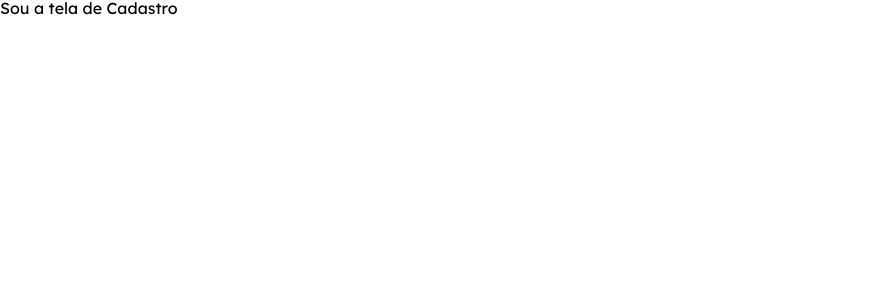
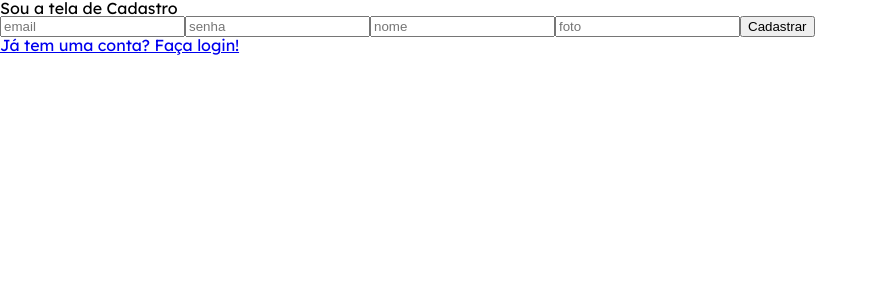
Before and after one commit to grakzanchetta/projeto10-trackit, a React (Create React App) app: page /cadastro in a window 1280 px wide. Shown: the top 300 px of the page, without its empty margins (0-878 px from the left). Built offline with nearby package versions, Linux system fonts and the light colour scheme.

Commit message:
Esqueleto das telas de login e cadastro funcionando. Próximo passo: Entender Context API para guardar os dados do login, especialmente o token.

```diff
--- a/src/assets/style.css
+++ b/src/assets/style.css
@@ -1,7 +1,19 @@
 * {
   box-sizing: border-box;
+  --cor-botao: #52B6FF;
+  --cor-app: #126BA5;
+  --cor-app-texto: #666666;
+  --cor-formulario-vazio: #DBDBDB;
+  --cor-formulario-preenchido: #AFAFAF;
+  --cor-sucesso: #8FC549;
+  --cor-fundo-app: #E5E5E5;
+  --cor-login-cadastro: #ffffff
+
+
 }
 
 body {
-  font-family: 'Lexend Deca', sans-serif;
+    width: 100vw;
+    height: 100vh;
+    font-family: 'Lexend Deca', sans-serif;
 }
--- a/src/components/Cadastro.js
+++ b/src/components/Cadastro.js
@@ -1,5 +1,58 @@
-export default function Cadastro(){
+import styled from "styled-components";
+import { Link, useNavigate } from "react-router-dom";
+import { useState } from "react";
+
+import axios from "axios";
+
+export default function Cadastro() {
+
+    const navigate = useNavigate();
+
+    const [email, setEmail] = useState("");
+    const [senha, setSenha] = useState("");
+    const [nome, setNome] = useState("");
+    const [foto, setFoto] = useState("");
+
+    function fazerCadastro(event) {
+        event.preventDefault();
+        const promise = axios.post("https://mock-api.bootcamp.respondeai.com.br/api/v2/trackit/auth/sign-up", {
+            email: email,
+            name: nome,
+            image: foto,
+            password: senha
+        });
+
+        promise.then((resposta) => {
+            console.log(resposta.data)
+            navigate("/");
+        });
+        promise.catch((erro) => {
+            console.log(erro.resposta.statusText)
+        })
+    }
+
+    function preencherCadastro() {
+        return (
+            <>
+                <input type="email" id="email" placeholder="email" value={email} onChange={e => setEmail(e.target.value)} />
+                <input type="password" placeholder="senha" value={senha} onChange={e => setSenha(e.target.value)} />
+                <input type="text" placeholder="nome" value={nome} onChange={e => setNome(e.target.value)} />
+                <input type="url" placeholder="foto" value={foto} onChange={e => setFoto(e.target.value)} />
+                <button type="submit">Cadastrar</button>
+
+            </>
+        )
+    }
+
+    const cadastroPreenchido = preencherCadastro();
     return (
-     <h1>Sou a tela de Cadastro</h1>
+        <>
+            <h1>Sou a tela de Cadastro</h1>
+            <Cadastrar onSubmit={fazerCadastro}>{cadastroPreenchido}</Cadastrar>
+            <Link to={`/`}>Já tem uma conta? Faça login!</Link>
+        </>
     )
 }
+
+const Cadastrar = styled.form`
+`
--- a/src/components/Login.js
+++ b/src/components/Login.js
@@ -1,5 +1,51 @@
+import styled from "styled-components";
+import { Link, useNavigate } from "react-router-dom";
+import { useState } from "react";
+
+import axios from "axios";
 export default function Login(){
+
+    const navigate = useNavigate();
+
+    const [email, setEmail] = useState("");
+    const [senha, setSenha] = useState("");
+
+    function fazerLogin(event) {
+        event.preventDefault();
+        const promise = axios.post("https://mock-api.bootcamp.respondeai.com.br/api/v2/trackit/auth/login", {
+            email: email,
+            password: senha
+        });
+
+        promise.then((resposta) => {
+            console.log(resposta.data)
+            navigate("/hoje");
+        });
+        promise.catch((erro) => {
+            console.log(erro.resposta.statusText)
+        })
+    }
+
+    const cadastroLogin = preencherLogin();
+
+    function preencherLogin() {
+        return (
+            <>
+                <input type="email" id="email" placeholder="email" value={email} onChange={e => setEmail(e.target.value)} />
+                <input type="password" placeholder="senha" value={senha} onChange={e => setSenha(e.target.value)} />
+                <button type="submit">Entrar</button>
+            </>
+        )
+    }
+
     return (
-     <h1>Sou a tela de Login</h1>
+        <>
+            <h1>Sou a tela de Login</h1>
+            <Logar onSubmit={fazerLogin}>{cadastroLogin}</Logar>
+            <Link to={`/cadastro`}>Não tem uma conta? Cadastre-se!</Link>
+        </>
     )
 }
+
+const Logar = styled.form`
+`
--- a/src/components/Menu.js
+++ b/src/components/Menu.js
@@ -1,5 +1,11 @@
+import { Link } from "react-router-dom";
+
 export default function Histórico(){
     return (
-     <h1>Sou o Menu</h1>
+        <>
+            <Link to={`/habitos`}>Hábitos</Link>
+            <Link to={`/hoje`}>Hoje</Link>
+            <Link to={`/historico`}>Histórico</Link>
+        </>
     )
 }
```
